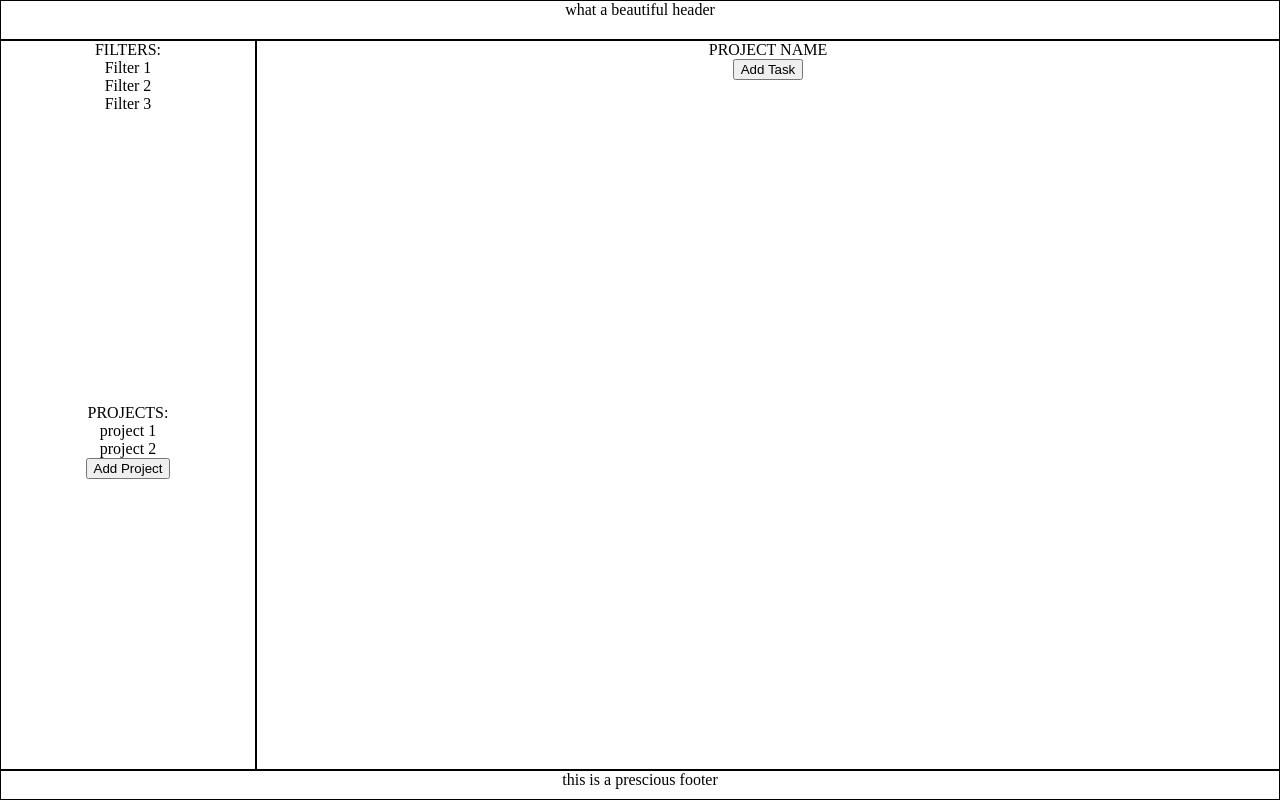
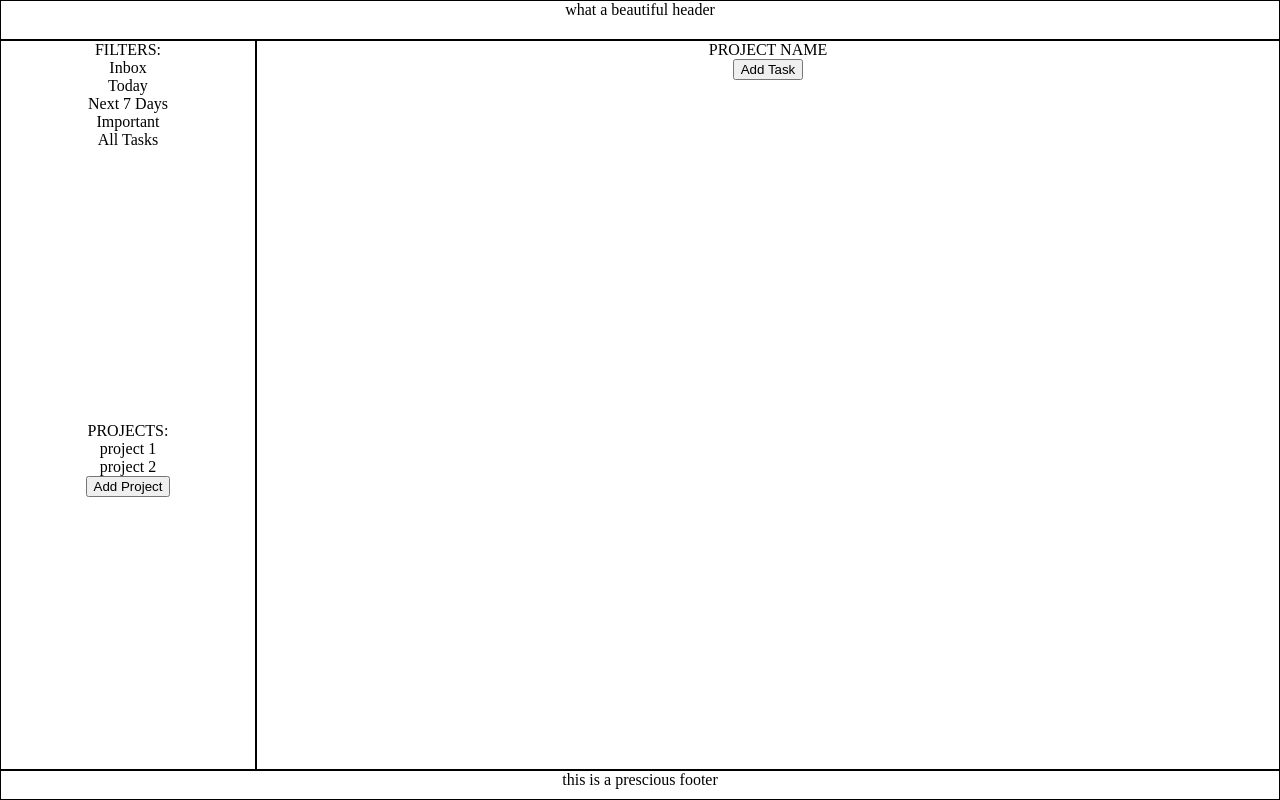
Before and after one commit to VecchiR/todolist, a website built with webpack: page src/index.html in a window 1280 px wide. Built offline with nearby package versions, Linux system fonts and the light colour scheme.

Commit message:
Render filters by getting them from filterList

```diff
--- a/src/index.html
+++ b/src/index.html
@@ -11,9 +11,6 @@
     <header>what a beautiful header</header>
     <div class="sidebar">
         <div class="filters-container">FILTERS:
-            <div class="filter">Filter 1</div>
-            <div class="filter">Filter 2</div>
-            <div class="filter">Filter 3</div>
         </div>
         <div class="projects-container">PROJECTS:
             <div class="projects-subcontainer"></div>
--- a/src/index.js
+++ b/src/index.js
@@ -13,6 +13,8 @@ const addProjectBtn = document.querySelector('.add-project');
 
 const tasksContainer = document.querySelector('.tasks-container');
 const projectsSubContainer = document.querySelector('.projects-subcontainer');
+
+const filtersContainer = document.querySelector('.filters-container');
 
 addTaskBtn.addEventListener('click', createTaskForm);
 addProjectBtn.addEventListener('click', createProjectForm);
@@ -77,6 +79,23 @@ function createProjectElement(p) {
     project.appendChild(contextMenu);
 
     projectsSubContainer.appendChild(project);
+}
+
+function createFilterElement(f) {
+    const filter = document.createElement("div");
+    filter.classList.add("filter");
+    filter.setAttribute("name", f.name);
+    filter.addEventListener('click', () => {
+        openFilterView(f);
+    });
+
+    const filterName = document.createElement("div");
+    filterName.classList.add("filter-name");
+    filterName.textContent = f.name;
+
+    filter.appendChild(filterName);
+
+    filtersContainer.appendChild(filter);
 }
 
 function openProjectView(prj) { //posso remover isso, mesclando direto com o
@@ -290,6 +309,10 @@ function createProjectForm() {
     }
 }
 
+function renderFilters() {
+    //filtersContainer.replaceChildren();
+    filterList.getList().forEach((f) => createFilterElement(f));
+}
 
 function updateProjects() {
 
@@ -314,7 +337,9 @@ t2.setProjectID(p2.id);
 console.log(projectList.getList());
 console.log(taskList.getList());
 
+renderFilters();
 updateProjects();
+
 
 console.log(filterList.getList());
 
```
